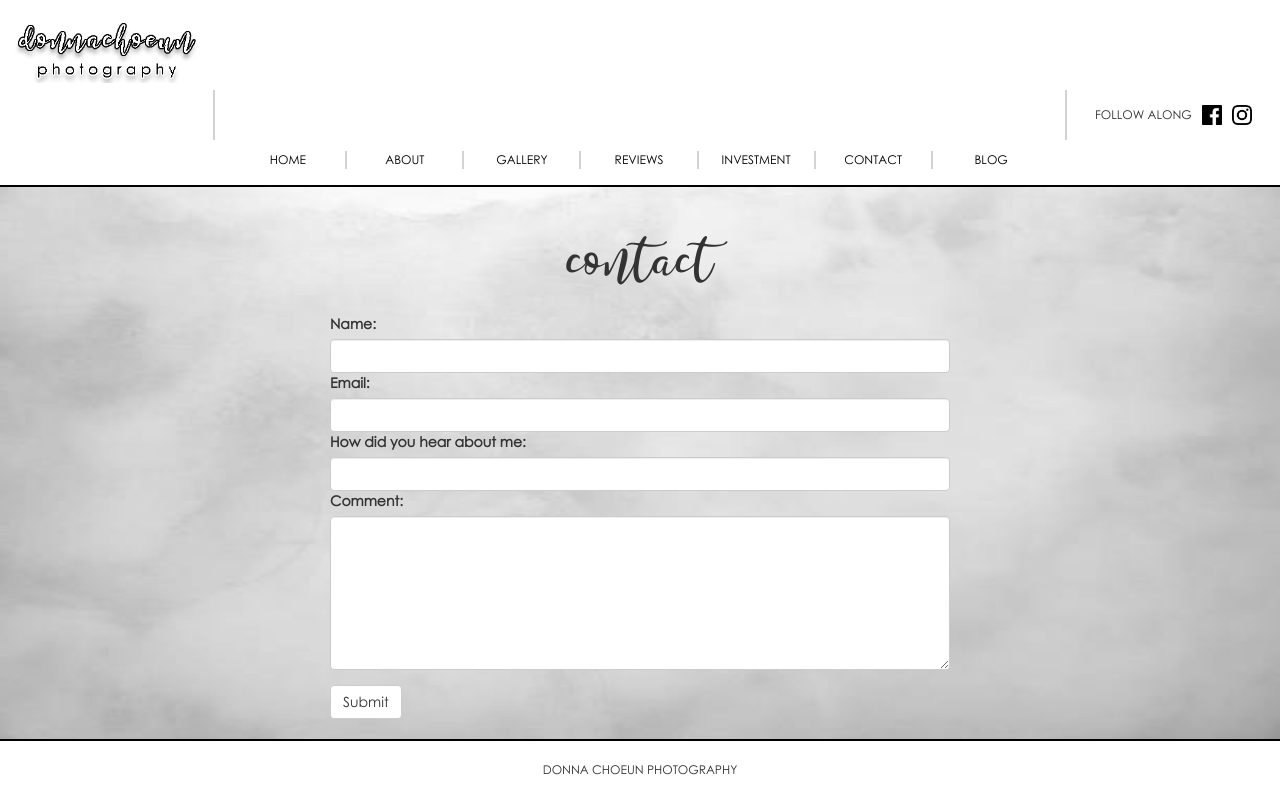
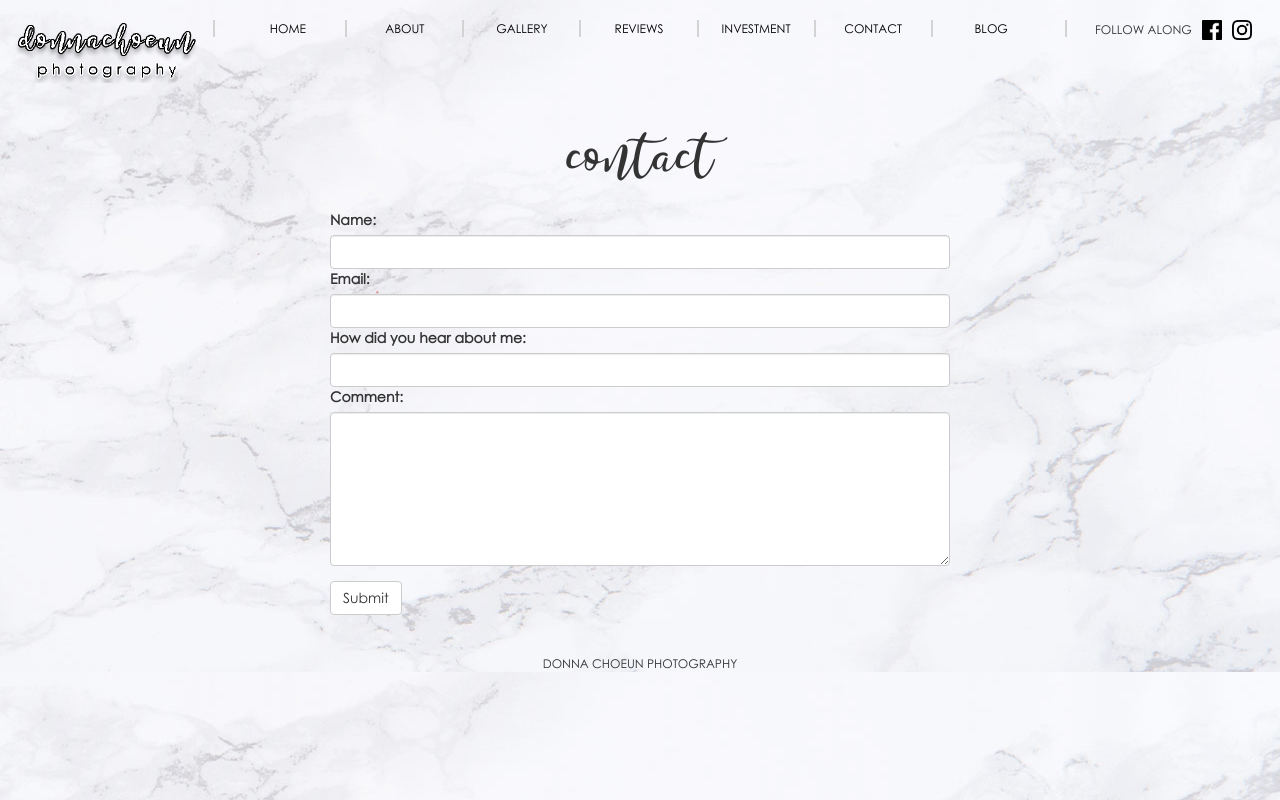
Before and after one commit to xbrad831x/Photography-Frontend, a React (Create React App) app: page /Contact in a window 1280 px wide. Built offline with nearby package versions, Linux system fonts and the light colour scheme.

Commit message:
Changed background

```diff
--- a/public/index.css
+++ b/public/index.css
@@ -1,6 +1,7 @@
 html, body {
     width: 100%;
-    height: 100%;
+    background-image: url(./pictures/gray.jpg);
+    background-size: 100% 100%;
 }
 
 @font-face {
@@ -48,8 +49,6 @@ h4 {
 }
 
 .nav-middle {
-    height: 50px;
-    margin-top: 70px;
     border-right-style: solid;
     border-right-color: lightgray;
     border-right-width: 2px;
@@ -144,18 +143,8 @@ h4 {
 }
 
 .background-container {
-    position: relative;
-    background-image: url(./pictures/gray.jpg);
-    border-top-style: solid;
-    border-top-color: black;
-    border-top-width: 2px;
-    border-bottom-style: solid;
-    border-bottom-color: black;
-    border-bottom-width: 2px;
     padding: 20px;
     margin-top: 20px;
-    background-size: 100% 100%;
-    background-repeat: no-repeat;
 }
 
 .menu-container {
--- a/src/App.js
+++ b/src/App.js
@@ -71,10 +71,6 @@ componentDidMount() {
                           );
                     })}
           </Slider>
-          <div className="text-center arrow-container">
-            <img style={{height: 50, width: 50, cursor: 'pointer', marginRight: 10}} src={require("./pictures/left_arrow.png")}  onClick={this.previous}/>
-            <img style={{height: 50, width: 50, cursor: 'pointer'}} src={require("./pictures/right_arrow.png")}  onClick={this.next}/>
-          </div>
         </div>
 
         <Footer />
--- a/src/Gallery.js
+++ b/src/Gallery.js
@@ -40,10 +40,9 @@ export default class Gallery extends Component {
             infinite: true,
             speed: 500,
             arrows: false,
-            slidesToShow: 4,
+            slidesToShow: 1,
             slidesToScroll: 1,
-            autoplay: true,
-            slide: 'img'
+            autoplay: false,
           }
 
         if(this.state.galleries.length == 0)
@@ -72,15 +71,11 @@ export default class Gallery extends Component {
                         if(this.props.match.params.gallery.toLowerCase() == gallery.gallery)
                         {
                             return (
-                                <img className="pic-gallery" src={gallery.image_url} />
+                                <img src={gallery.image_url} />
                             );
                         }
                     })}
                 </Slider>
-                <div className="text-center arrow-container">
-                    <img style={{height: 50, width: 50, cursor: 'pointer', marginRight: 10}} src={require("./pictures/left_arrow.png")}  onClick={this.previous}/>
-                    <img style={{height: 50, width: 50, cursor: 'pointer'}} src={require("./pictures/right_arrow.png")}  onClick={this.next}/>
-                </div>
                 </div>
 
                 <Footer />
--- a/src/Header.js
+++ b/src/Header.js
@@ -37,7 +37,7 @@ export default class Header extends Component {
                         <Image className="logo-pic" src={require("./pictures/Simplest_Logo.png")} responsive/>
                     </Col>
                     <Col md={8} className="nav-middle">
-                        <div style={{height: '140px', width: '100%', display: 'flex', justifyContent: 'center', alignItems: 'center'}}>
+                        <div style={{display: 'flex', justifyContent: 'center', alignItems: 'center'}}>
                             <div className="container">
                                 <div className="row seven-cols" style={{fontSize: 12}}>
                                     <div style={{borderRightColor: 'lightgray', borderRightStyle: 'solid', borderRightWidth: 2}} className="col-md-1"><NavLink exact style={{color: 'black'}} to="/">HOME</NavLink></div>
@@ -89,7 +89,7 @@ export default class Header extends Component {
                             </div>
                         </div>
                     </Col>
-                    <Col md={2} style={{height: 140, marginTop: 25}}>
+                    <Col md={2}>
                         <div style={{height: '100%', display: 'flex', justifyContent: 'center', alignItems: 'center', fontSize: 12 }}>
                             FOLLOW ALONG
                             <a target="_blank" rel="noopener noreferrer" href="http://www.facebook.com/donnacphotography"><img style={{height: 20, width:20, marginLeft: 10}} src={require("./F_Logo_Online_09_2018/Black/PNG/flogo-RGB-HEX-Blk-58.png")} /></a>
```
Also changed, not shown: public/pictures/gray.jpg.
